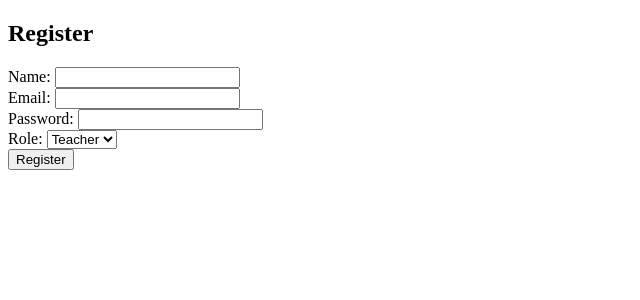
After one commit to Wessal-Ayman1511/Quiz_Evaluation_Platform, a Flask app: template app/templates/register.html in a window 1280 px wide. The commit adds this page. Shown: the top 300 px of the page, without its empty margins (0-640 px from the left). Run offline with Flask 3, Linux system fonts and the light colour scheme; the template is opened without the code that fills it, so the values that code supplies are empty; parts of the project's set-up code (start-up, migrations or seed data) failed here and were passed over.

Commit message:
api for register

```diff
--- a/app/__init__.py
+++ b/app/__init__.py
@@ -15,8 +15,11 @@ def create_app():
     ma.init_app(app)
 
     from app.api.routes.login import app_views
-    app.register_blueprint(app_views, url_prefix='/api')
-    # app.register_blueprint(app_views)
+    from app.api.routes.register import auth_bp
+    # app.register_blueprint(app_views, url_prefix='/api')
+    # app.register_blueprint(auth_bp,  url_prefix='/api')
+    app.register_blueprint(app_views)
+    app.register_blueprint(auth_bp)
 
 
 
--- a/app/api/routes/login.py
+++ b/app/api/routes/login.py
@@ -19,7 +19,8 @@ def login():
             elif user.role == 'student':
                 return render_template('student_dashboard.html')
         else:
-            flash('Invalid username or password', 'danger')
+            flash('Invalid username or password ' '<a href="' + url_for('auth_bp.register') + '"> Sign Up</a>.', 'danger')
+
             return render_template('login.html', error='Invalid username or password')
 
     return render_template('login.html')
--- /dev/null
+++ b/app/templates/register.html
@@ -0,0 +1,41 @@
+
+
+<!DOCTYPE html>
+<html lang="en">
+<head>
+    <meta charset="UTF-8">
+    <meta name="viewport" content="width=device-width, initial-scale=1.0">
+    <title>Register</title>
+</head>
+<body>
+    <h2>Register</h2>
+    <form method="POST" action="{{ url_for('auth_bp.register') }}">
+        <label for="name">Name:</label>
+        <input type="text" id="name" name="name" required><br>
+
+        <label for="email">Email:</label>
+        <input type="email" id="email" name="email" required><br>
+
+        <label for="password">Password:</label>
+        <input type="password" id="password" name="password" required><br>
+
+        <label for="role">Role:</label>
+        <select id="role" name="role" required>
+            <option value="teacher">Teacher</option>
+            <option value="student">Student</option>
+        </select><br>
+
+        <input type="submit" value="Register">
+    </form>
+    <!-- Flash messages -->
+    {% with messages = get_flashed_messages(with_categories=true) %}
+        {% if messages %}
+            <ul class="flashes">
+                {% for category, message in messages %}
+                    <li class="{{ category }}">{{ message|safe }}</li>
+                {% endfor %}
+            </ul>
+        {% endif %}
+    {% endwith %}
+</body>
+</html>
```
Also changed, not shown: app/api/routes/register.py (added, +85 -0 lines), app/models/users.py (+6 -6 lines), app/templates/base.html (added, +23 -0 lines), app/templates/login.html (+8 -2 lines).
